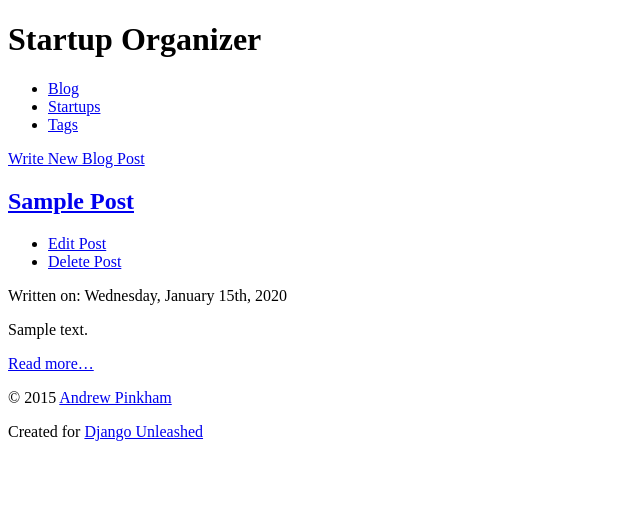
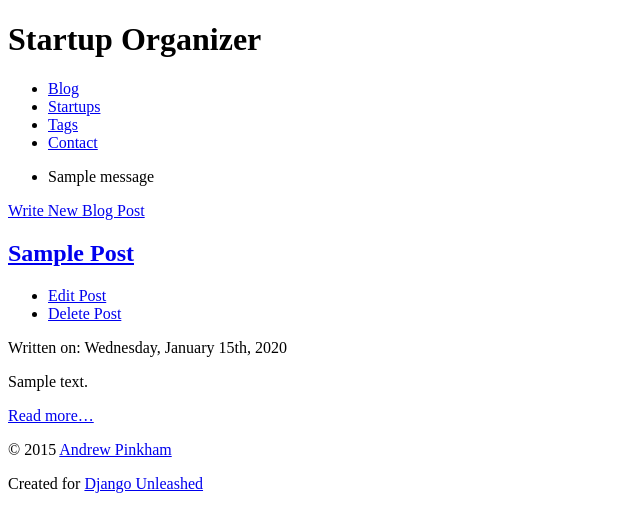
Before and after one commit to Pjmcnally/django_unleashed, a Django app: page /blog/ in a window 1280 px wide. Shown: the top 532 px of the page, without its empty margins (0-640 px from the left). Run offline with Django 3.2, Linux system fonts and the light colour scheme; tables that the repository leaves empty hold one stand-in row (values such as "Sample post"); one stand-in notice (Sample message) is shown; parts of the project's set-up code (start-up, migrations or seed data) failed here and were passed over.

Commit message:
modified base template to fix spacing.  Also to add contact us link to nav bar and message handling

```diff
--- a/suorganizer/templates/base.html
+++ b/suorganizer/templates/base.html
@@ -17,7 +17,7 @@
 
   <body>
 
-        <div><!-- Container -->
+    <div><!-- container -->
       <header>
           <h1>Startup Organizer</h1>
       </header>
@@ -32,8 +32,27 @@
           <li>
             <a href="{% url 'organizer_tag_list' %}">
               Tags</a></li>
+          <li>
+            <a href="{% url 'contact' %}">
+              Contact</a></li>
         </ul>
       </nav>
+      {% if messages %}
+        <div>
+          <div>
+            <ul>
+              {% for message in messages %}
+                {% if message.tags %}
+                  <li class="{{ message.tags }}">
+                {% else %}
+                  <li>
+                {% endif %}
+                {{ message }}</li>
+              {% endfor %}
+            </ul>
+          </div>
+        </div>
+      {% endif %}
       <main>
         {% block content %}
           This is default content!
@@ -44,7 +63,8 @@
     <footer>
       <p>
         &copy; 2015
-                <a href="https://AndrewsForge.com/">Andrew Pinkham</a>
+        <a href="https://AndrewsForge.com/">
+          Andrew Pinkham</a>
       </p>
       <p>
         Created for
```
Lines whose indentation alone changed are shown as unchanged.
